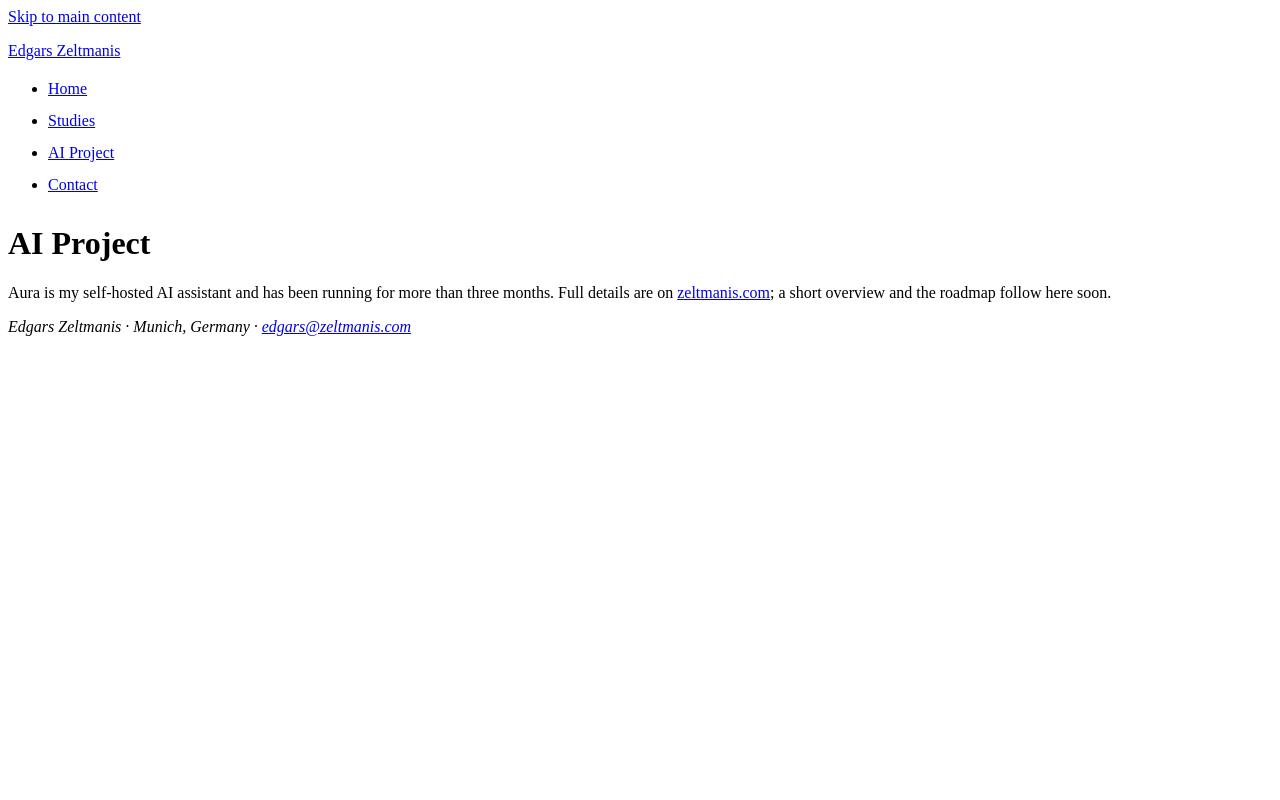
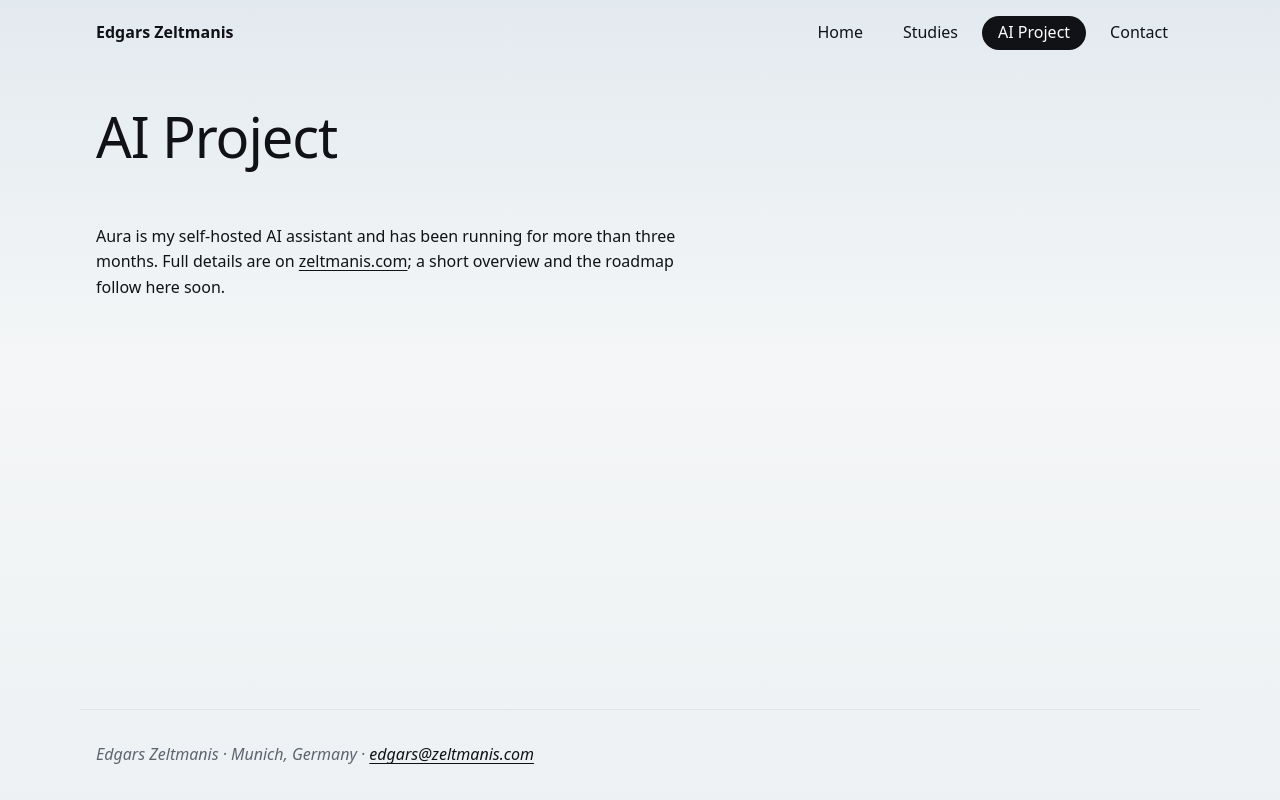
Before and after one commit to zeltmanis/cm501-Edgars, a plain HTML site: page project/ai-project.html in a window 1280 px wide. Drawn offline with Linux system fonts and the light colour scheme.

Commit message:
Link the shared stylesheet on all pages
All four pages now load the same tokens and layout, so the site has one consistent design.

```diff
--- a/project/ai-project.html
+++ b/project/ai-project.html
@@ -6,12 +6,10 @@
   <title>AI Project · Edgars Zeltmanis</title>
   <meta name="description" content="Aura, my self-hosted AI assistant, and its roadmap.">
   <link rel="icon" href="favicon.svg" type="image/svg+xml">
-  <!-- The only CSS before EPA 3: touch targets of at least 24 × 24 px (WCAG 2.2, 2.5.8),
-       because unstyled links in a vertical list are too small and too close together. -->
-  <style>nav a, summary { display: inline-block; min-height: 24px; padding-block: 4px; }</style>
+  <link rel="stylesheet" href="styles.css">
 </head>
 <body>
-  <a href="#main">Skip to main content</a>
+  <a class="skip-link" href="#main">Skip to main content</a>
 
   <header>
     <p><a href="index.html">Edgars Zeltmanis</a></p>
```
Also changed, not shown: project/contact.html (+2 -4 lines), project/studies.html (+2 -4 lines).
